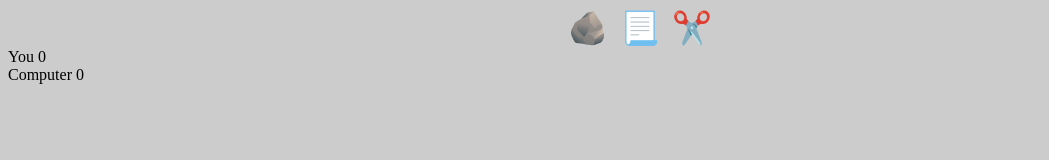
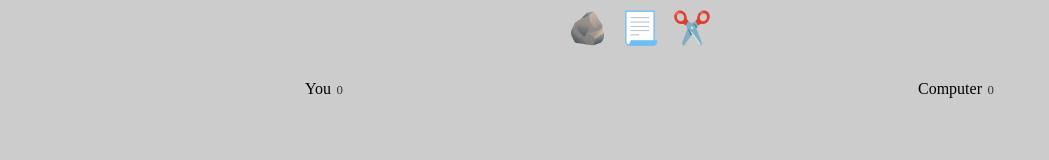
Before and after one commit to Rheaazarraga/rock-paper-scissors, a plain HTML site: page index.html in a window 1280 px wide. Shown: the whole page, without its empty margins (0-1049 px from the left). Drawn offline with Linux system fonts and the light colour scheme.

Commit message:
add styling for result-selection winner and result-seletion classes to clearly display winner vs loser

```diff
--- a/styles.css
+++ b/styles.css
@@ -19,3 +19,30 @@ body {
 .selection:hover {
   transform: scale(1.4);
 }
+
+.results {
+  margin-top: 2rem;
+  display: grid;
+  justify-content: center;
+  grid-template-columns: repeat(2, 1fr);
+  justify-items: center;
+  align-items: center;
+}
+
+.result-score {
+  margin-left: .1rem;
+  font-size: .8rem;
+  color: #333;
+
+}
+
+.result-selection {
+  opacity: .5;
+
+}
+
+.result-selection.winner {
+  opacity: 1;
+  font-size: 1.5rem;
+
+}
```
Also changed, not shown: index.html (+3 -0 lines).
